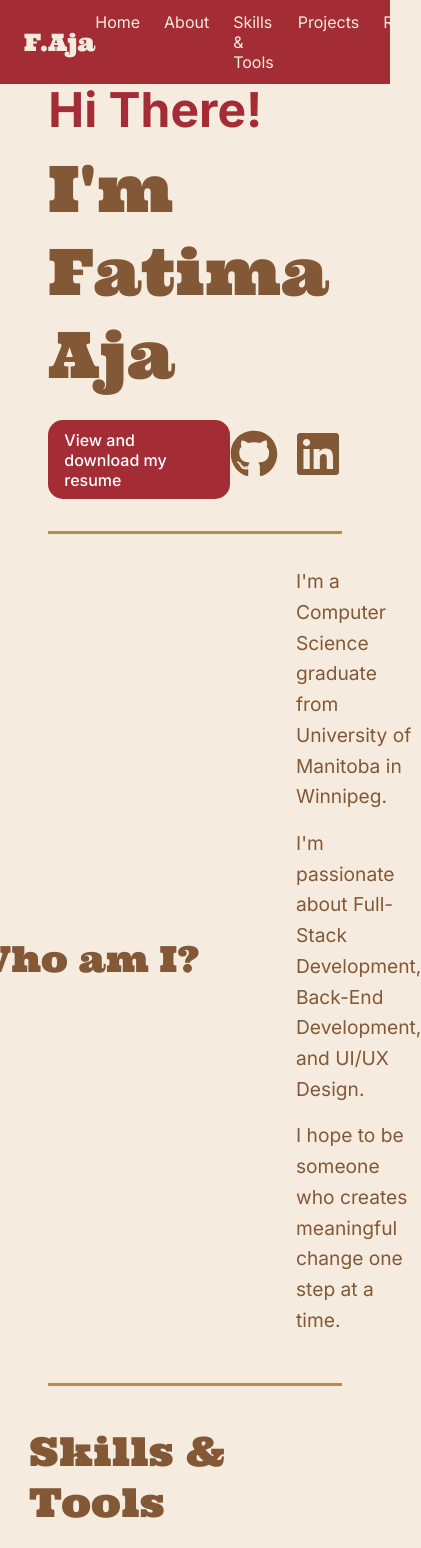
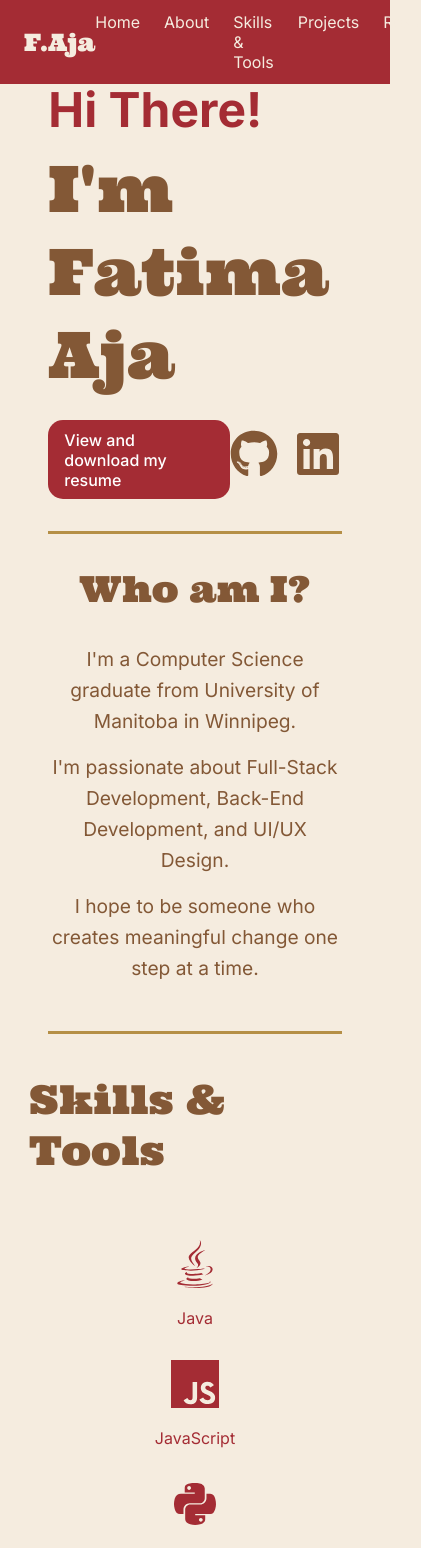
Before and after one commit to Faja190/faja, a React (Vite) app: page / in a window 390 px wide. Shown: the top 1548 px of the page, 421 px wide, since content can reach past the window. Built offline with nearby package versions, Linux system fonts and the light colour scheme.

Commit message:
Fix introBody Centtering

```diff
--- a/src/Styles/Intro.module.css
+++ b/src/Styles/Intro.module.css
@@ -112,9 +112,21 @@
   margin-bottom: 1rem;
 }
 
-/* @media (min-width: 1200px) {
-  //only thing right now that needs change is the who am i section
-  .introContents {
-    max-width: 1100px;q
+@media (max-width: 768px) {
+  .introSection{
+    text-align: center;
+    display: flex;
+    flex-direction: column;
   }
-} */
+  .divider{
+    display: none;
+  }
+  .who {
+    align-self: center;
+    justify-content: center;
+  }
+
+  .introBody {
+    text-align: center;
+  }
+}
```
